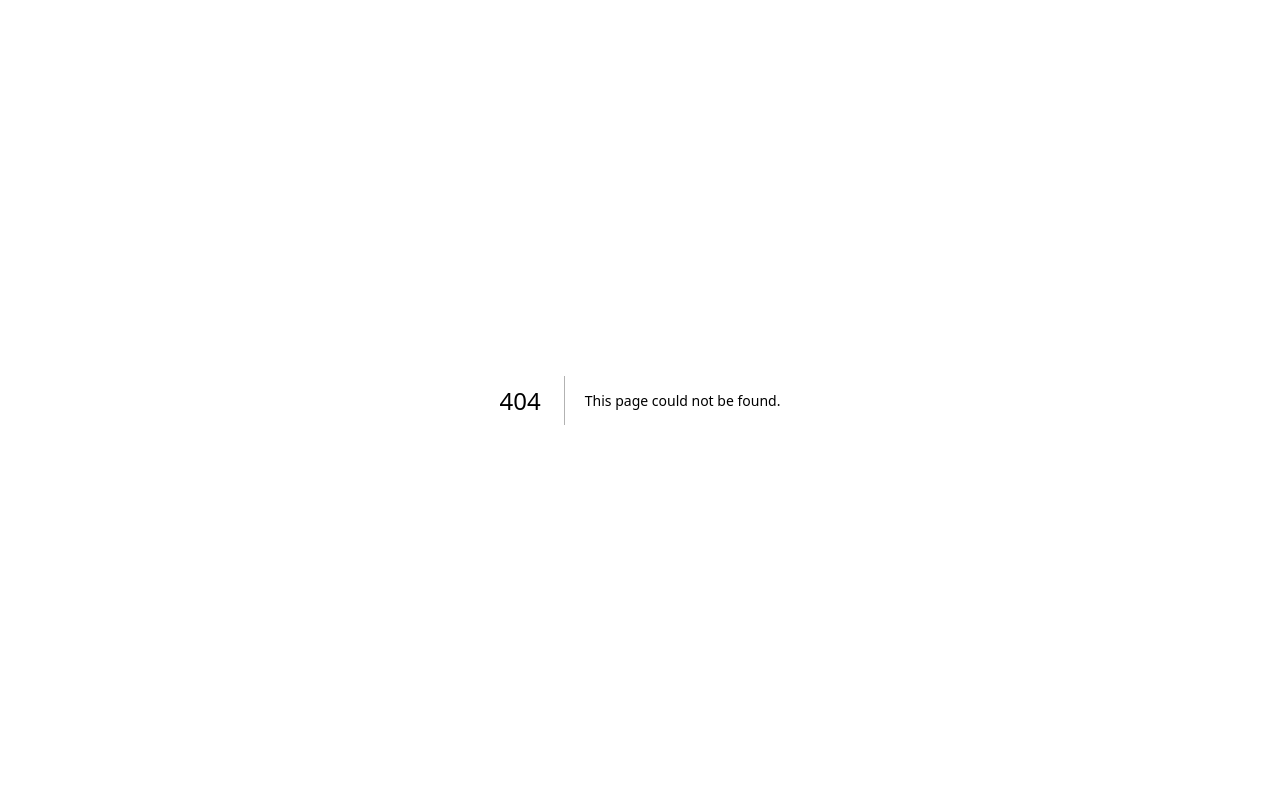
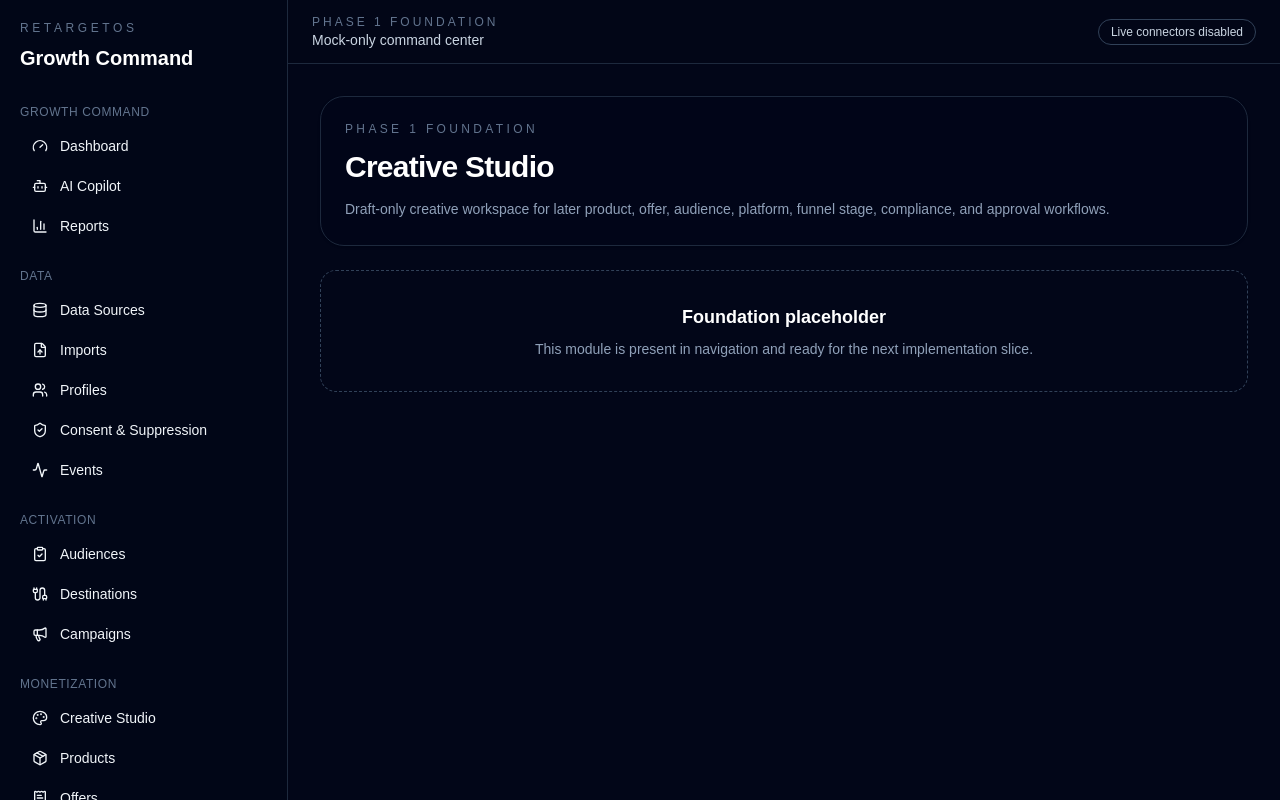
Before and after one commit to besfeng23/RetargetOS, a Next.js app: page /creative-studio in a window 1280 px wide. Before the commit this address had no page. Shown: the top 800 px of the page. Built offline with nearby package versions, Linux system fonts and the light colour scheme.

Commit message:
Add creative studio route

```diff
--- /dev/null
+++ b/src/app/creative-studio/page.tsx
@@ -0,0 +1,10 @@
+import { AppShell } from "@/components/app-shell";
+import { ModulePage } from "@/components/module-page";
+
+export default function CreativeStudioPage() {
+  return (
+    <AppShell>
+      <ModulePage title="Creative Studio" description="Draft-only creative workspace for later product, offer, audience, platform, funnel stage, compliance, and approval workflows." />
+    </AppShell>
+  );
+}
```
